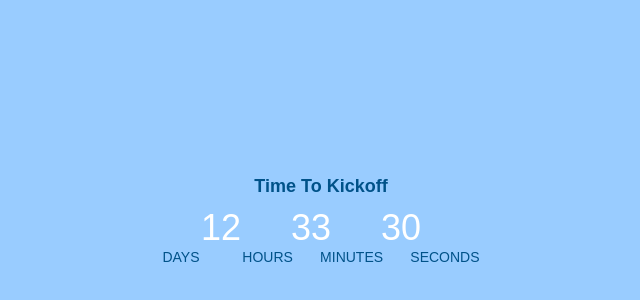
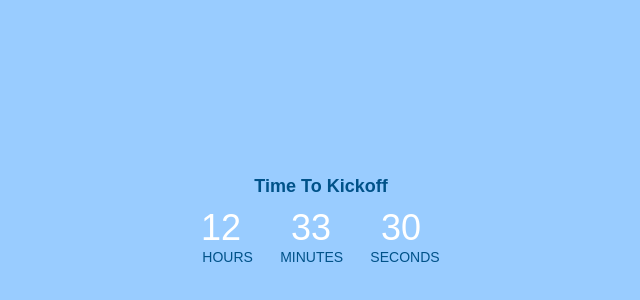
Before and after one commit to SimranKheterpal/SimranKheterpal.github.io, a plain HTML site: page bobscountdown.html in a window 1280 px wide. Shown: the part 140-440 px from the top of the page, without its empty margins (319-959 px from the left). Drawn offline with Linux system fonts and the light colour scheme.

Commit message:
Update bobscountdown.html

```diff
--- a/bobscountdown.html
+++ b/bobscountdown.html
@@ -38,8 +38,8 @@
 <body>
   <div id="countdown-container">
     <div id="title">Time To Kickoff</div>
-    <div id="countdown">&nbsp; &nbsp;007&nbsp; &nbsp; &nbsp;00&nbsp; &nbsp; &nbsp;39&nbsp; &nbsp; &nbsp;42&nbsp; &nbsp; &nbsp;</div>
-    <div id="countdownHeader">DAYS &nbsp; &nbsp; &nbsp; &nbsp; &nbsp; HOURS &nbsp; &nbsp; &nbsp; MINUTES &nbsp; &nbsp; &nbsp; SECONDS</div>
+    <div id="countdown">00&nbsp; &nbsp; &nbsp;39&nbsp; &nbsp; &nbsp;42&nbsp; &nbsp; &nbsp;</div>
+    <div id="countdownHeader">HOURS &nbsp; &nbsp; &nbsp; MINUTES &nbsp; &nbsp; &nbsp; SECONDS</div>
   </div>
 
 
@@ -64,7 +64,7 @@
        (hours).toString().padStart(2, "0") + "&nbsp &nbsp &nbsp" +
        (minutes).toString().padStart(2, "0") + "&nbsp &nbsp &nbsp" +
        (seconds).toString().padStart(2, "0")+ "&nbsp &nbsp &nbsp";
-     document.getElementById("countdownHeader").innerHTML = "DAYS &nbsp &nbsp &nbsp &nbsp &nbsp HOURS &nbsp &nbsp &nbsp MINUTES &#160 &#160 &#160 SECONDS";
+     document.getElementById("countdownHeader").innerHTML = "HOURS &nbsp &nbsp &nbsp MINUTES &#160 &#160 &#160 SECONDS";
 
       // If the countdown is over, display a message
       if (distance < 0) {
```
